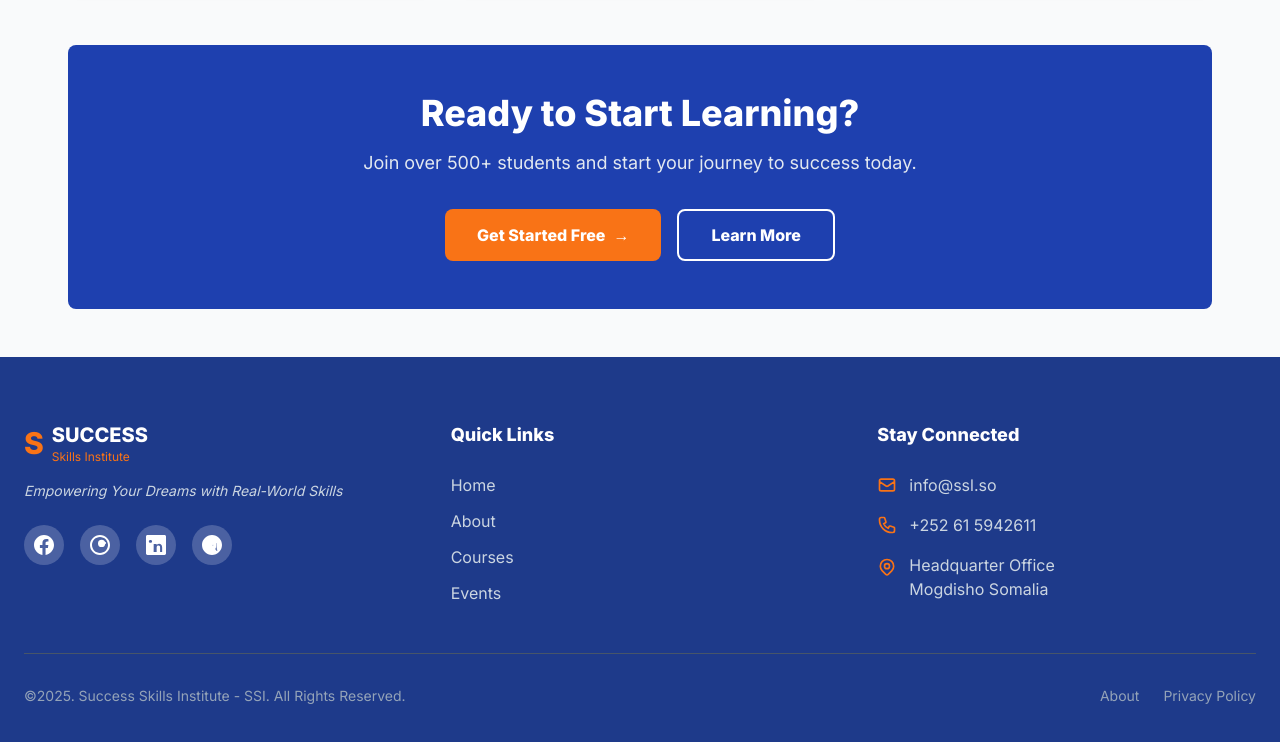
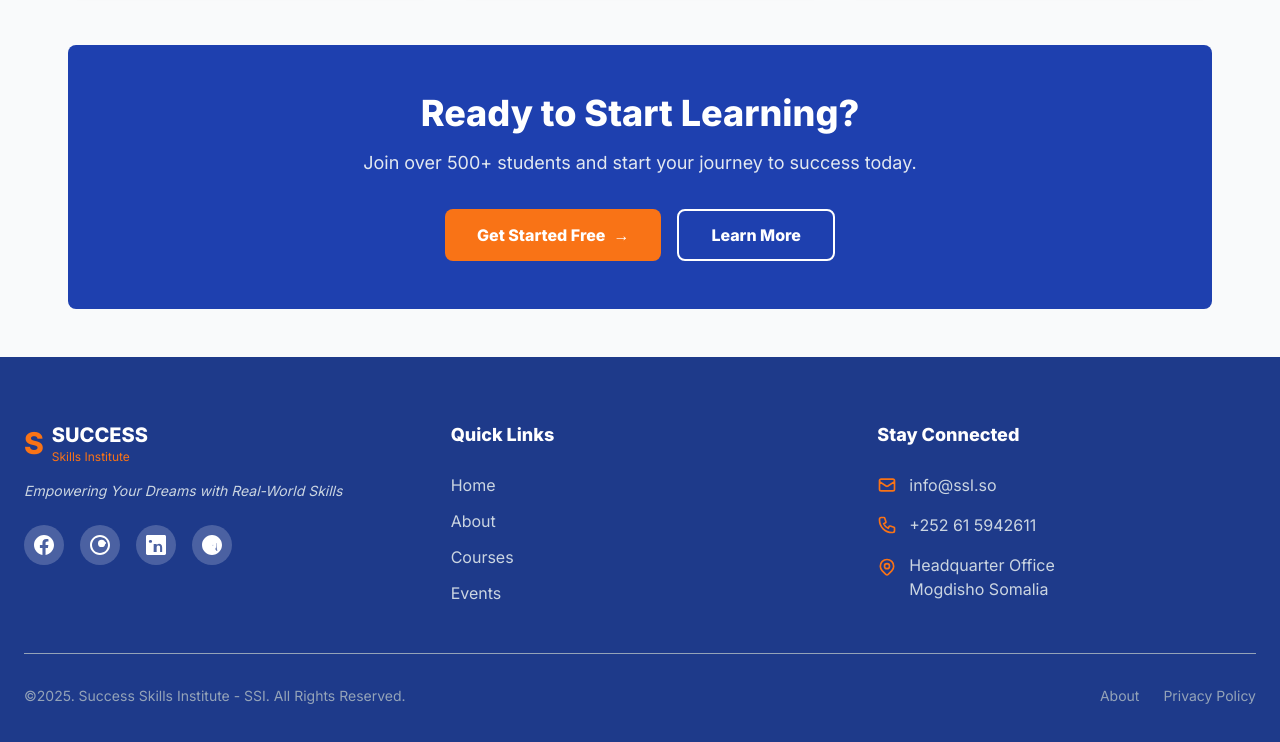
Before and after one commit to aliganey2016000-del/Aqoon00000, a plain HTML site: page Frontend/index.html in a window 1280 px wide. Shown: the part 2307-3049 px from the top of the page. Drawn offline with nearby package versions, Linux system fonts and the light colour scheme.

Commit message:
first commit005

```diff
--- a/Frontend/index.html
+++ b/Frontend/index.html
@@ -508,7 +508,7 @@
         </div>
 
         <!-- Divider -->
-        <div class="border-t border-slate-600 pt-8 flex flex-col md:flex-row items-center justify-between text-sm text-slate-400">
+        <div class="border-t border-slate-400 pt-8 flex flex-col md:flex-row items-center justify-between text-sm text-slate-400">
           <div>©2025. Success Skills Institute - SSI. All Rights Reserved.</div>
           <div class="flex gap-6 mt-4 md:mt-0">
             <a href="#" class="hover:text-accent transition">About</a>
```
